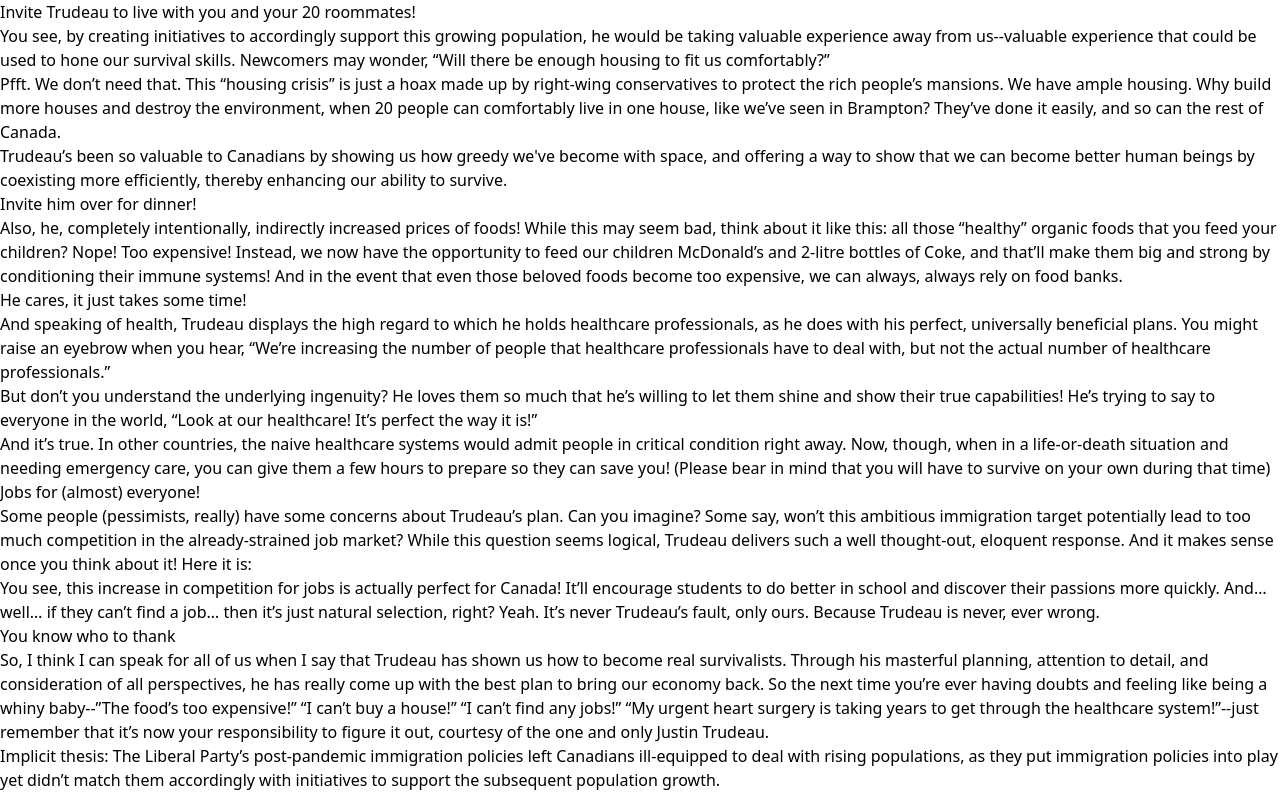
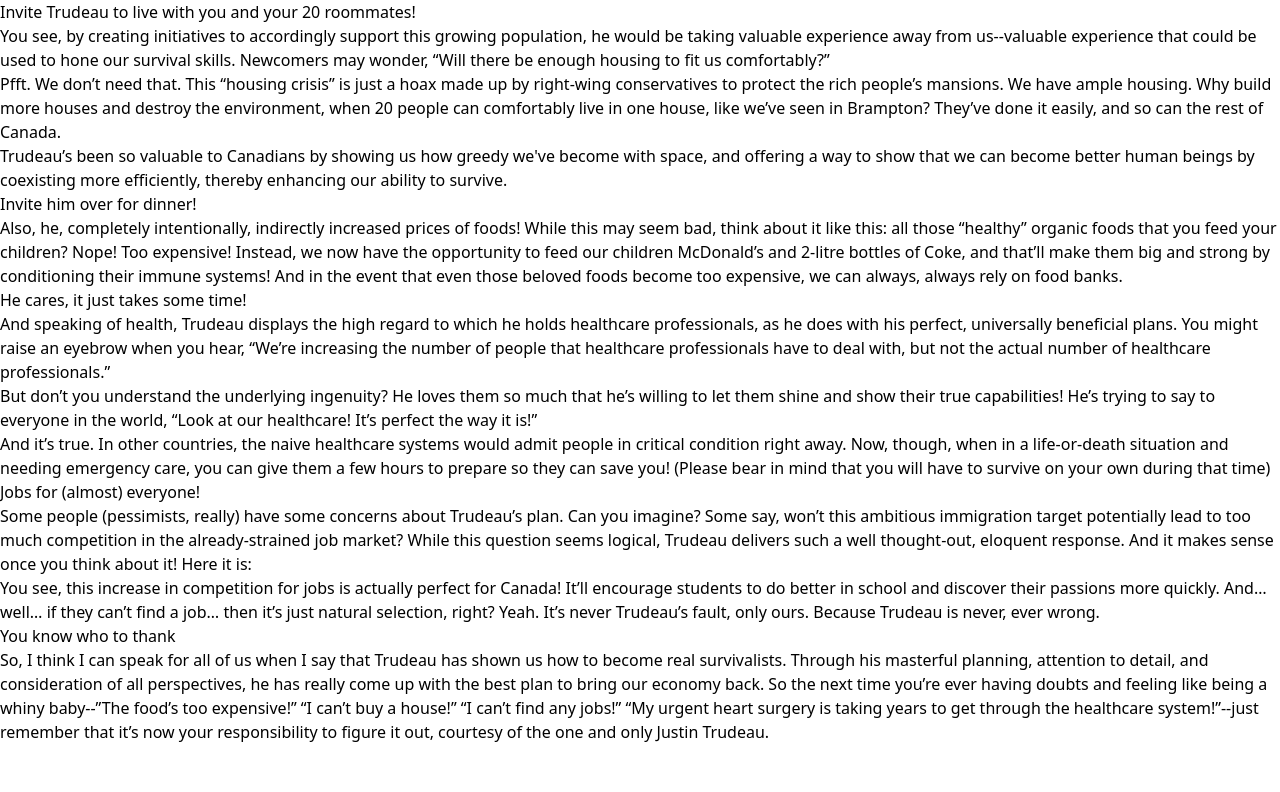
Before and after one commit to padhyeSohum/eng3u9-satire, a Next.js app: page / in a window 1280 px wide. Shown: the part 940-1732 px from the top of the page. After the commit the page ends 1684 px from the top, so only its background shows below. Built offline with nearby package versions, Linux system fonts and the light colour scheme.

Commit message:
remove implied thesis

```diff
--- a/src/app/page.tsx
+++ b/src/app/page.tsx
@@ -35,11 +35,6 @@
                         <Paragraph content={`You see, this increase in competition for jobs is actually perfect for Canada! It’ll encourage students to do better in school and discover their passions more quickly. And… well… if they can’t find a job… then it’s just natural selection, right? Yeah. It’s never Trudeau’s fault, only ours. Because Trudeau is never, ever wrong.`} />
                         <Paragraph header={`You know who to thank`} content={`So, I think I can speak for all of us when I say that Trudeau has shown us how to become real survivalists. Through his masterful planning, attention to detail, and consideration of all perspectives, he has really come up with the best plan to bring our economy back. So the next time you’re ever having doubts and feeling like being a whiny baby--”The food’s too expensive!” “I can’t buy a house!” “I can’t find any jobs!” “My urgent heart surgery is taking years to get through the healthcare system!”--just remember that it’s now your responsibility to figure it out, courtesy of the one and only Justin Trudeau.`} />
                     </div>
-                    <div className="my-12 w-full bg-[#EEEEEE] py-4 flex justify-center shadow-[0_0_10px_0_rgba(0,0,0,0.3)]">
-                        <div className="w-4/5">
-                            {`Implicit thesis: The Liberal Party’s post-pandemic immigration policies left Canadians ill-equipped to deal with rising populations, as they put immigration policies into play yet didn’t match them accordingly with initiatives to support the subsequent population growth.`}
-                        </div>
-                    </div>
                 </div>
             </div>
         </div>
```
